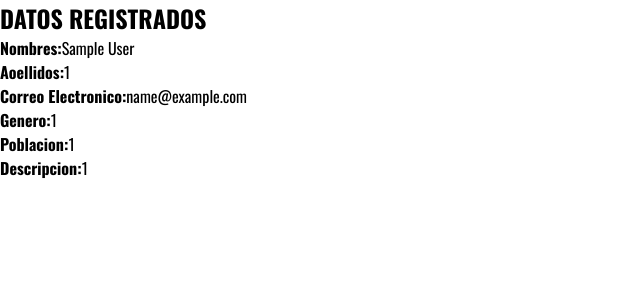
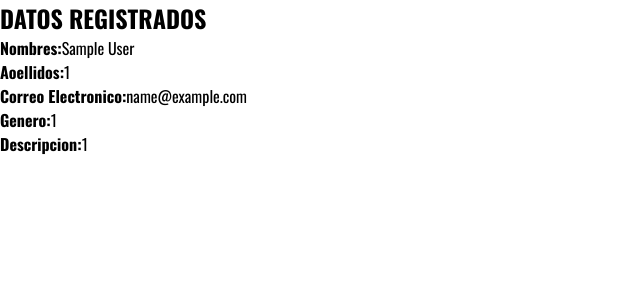
Before and after one commit to JulianB0315/Proyectos_intermedios, a PHP site: page /mostrar.php in a window 1280 px wide. Shown: the top 300 px of the page, without its empty margins (0-640 px from the left). Run offline with PHP 8.4, Linux system fonts and the light colour scheme; the visitor is signed in with stand-in values (Sample User, id 1); some web fonts are replaced.

Commit message:
Update mostrar.php

```diff
--- a/Web/login/Login 01/mostrar.php
+++ b/Web/login/Login 01/mostrar.php
@@ -16,14 +16,12 @@
             isset($_SESSION["Apellidos"])&&
             isset($_SESSION["email"])&&
             isset($_SESSION["Genero"])&&
-            isset($_SESSION["Poblacion"])&&
             isset($_SESSION["descripcion"])
         ){
             echo "<p><strong>Nombres:</strong>".$_SESSION["nombres"]."</p>";
             echo "<p><strong>Aoellidos:</strong>".$_SESSION["Apellidos"]."</p>";
             echo "<p><strong>Correo Electronico:</strong>".$_SESSION["email"]."</p>";
             echo "<p><strong>Genero:</strong>".$_SESSION["Genero"]."</p>";
-            echo "<p><strong>Poblacion:</strong>".$_SESSION["poblacion"]."</p>";
             echo "<p><strong>Descripcion:</strong>".$_SESSION["descripcion"]."</p>";
             session_unset();
             session_destroy();
```
